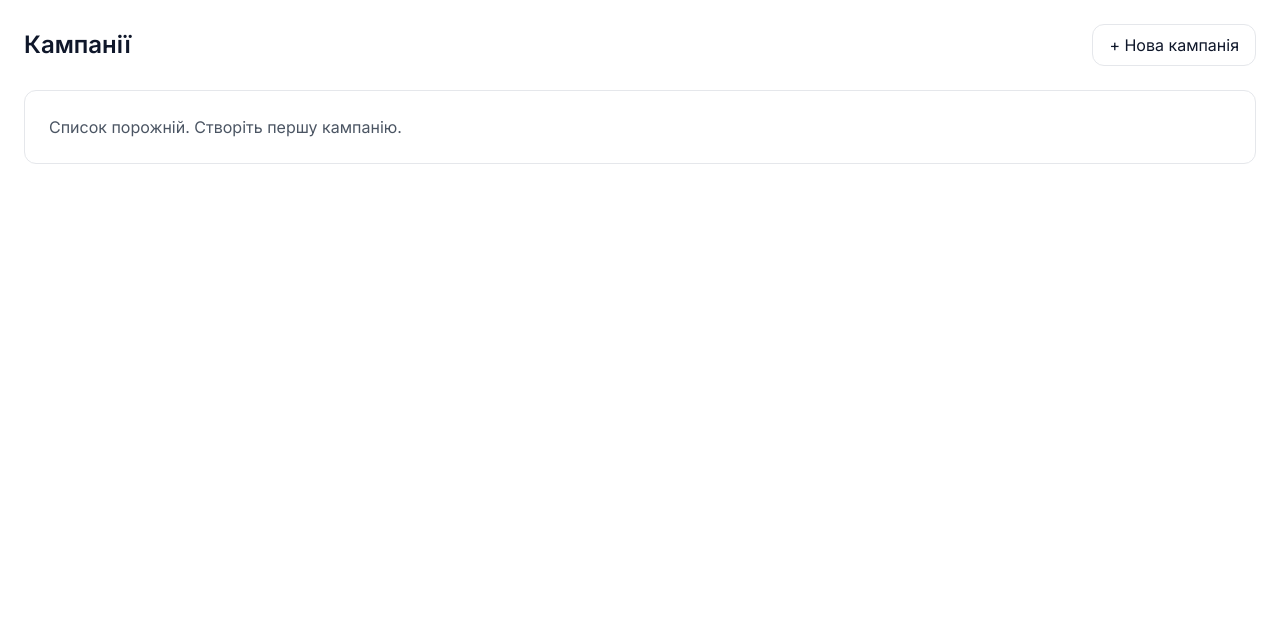
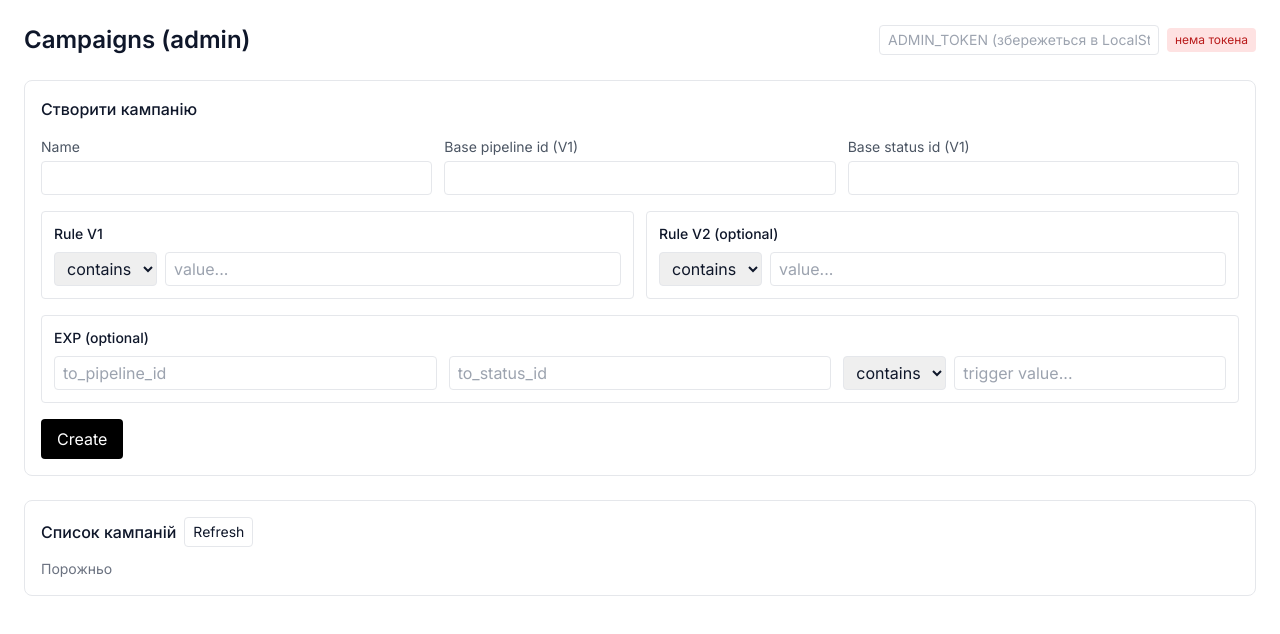
Before and after one commit to yurashko-ux/P-3-0, a Next.js app in the folder web/: page /campaigns in a window 1280 px wide. Shown: the top 634 px of the page. Built offline with nearby package versions, Linux system fonts and the light colour scheme; no server answers.

Commit message:
Update page.tsx

```diff
--- a/web/app/(admin)/campaigns/page.tsx
+++ b/web/app/(admin)/campaigns/page.tsx
@@ -1,22 +1,19 @@
-// web/app/(admin)/campaigns/page.tsx
-export const dynamic = "force-dynamic";
+"use client";
+
+import { useEffect, useMemo, useState } from "react";
 
 type Rule = { op?: "contains" | "equals"; value?: string };
-
 type Campaign = {
   id: string;
   name?: string;
 
-  // base (V1 base pair)
   base_pipeline_id?: number;
   base_status_id?: number;
   base_pipeline_name?: string | null;
   base_status_name?: string | null;
 
-  // rules
   rules?: { v1?: Rule; v2?: Rule };
 
-  // experiment (EXP)
   exp?: {
     to_pipeline_id?: number;
     to_status_id?: number;
@@ -25,7 +22,6 @@ type Campaign = {
     trigger?: Rule;
   };
 
-  // counters
   v1_count?: number;
   v2_count?: number;
   exp_count?: number;
@@ -34,132 +30,273 @@ type Campaign = {
   active?: boolean;
 };
 
-async function getCampaigns(): Promise<Campaign[]> {
-  const res = await fetch(`${process.env.NEXT_PUBLIC_BASE_URL ?? ""}/api/campaigns`, {
-    cache: "no-store",
-  }).catch(() => null as any);
-
-  if (!res?.ok) {
-    // fallback: виклик локального відносного шляху, якщо NEXT_PUBLIC_BASE_URL не заданий
-    const rel = await fetch(`/api/campaigns`, { cache: "no-store" }).catch(() => null as any);
-    if (!rel?.ok) return [];
-    const data = await rel.json();
-    return (data?.items ?? []) as Campaign[];
+function readCookie(name: string): string | null {
+  if (typeof document === "undefined") return null;
+  const m = document.cookie.match(
+    new RegExp("(?:^|;\\s*)" + name.replace(/[-.[\]{}()*+?^$|\\]/g, "\\$&") + "=([^;]*)")
+  );
+  return m ? decodeURIComponent(m[1]) : null;
 }
 
-  const data = await res.json();
-  return (data?.items ?? []) as Campaign[];
+export default function AdminCampaignsPage() {
+  // --- admin token handling ---
+  const [token, setToken] = useState<string>("");
+  useEffect(() => {
+    // 1) з cookie admin_token
+    const fromCookie = readCookie("admin_token");
+    // 2) з localStorage, якщо є
+    const fromLS = typeof window !== "undefined" ? localStorage.getItem("admin_token") : null;
+    const t = (fromCookie || fromLS || "").trim();
+    if (t) setToken(t);
+  }, []);
+  useEffect(() => {
+    if (token && typeof window !== "undefined") {
+      localStorage.setItem("admin_token", token);
+      // дублюємо в cookie на 30 днів (для бека — якщо буде потрібно)
+      document.cookie = `admin_token=${encodeURIComponent(token)}; Max-Age=${60 * 60 * 24 * 30}; Path=/; SameSite=Lax`;
+    }
+  }, [token]);
+
+  // --- list campaigns ---
+  const [items, setItems] = useState<Campaign[] | null>(null);
+  const [loading, setLoading] = useState(false);
+  const [error, setError] = useState<string | null>(null);
+
+  async function load() {
+    setLoading(true);
+    setError(null);
+    try {
+      const r = await fetch("/api/campaigns", { cache: "no-store" });
+      const j = await r.json();
+      if (!j.ok) throw new Error(j.error || "Failed to load");
+      setItems(j.items || []);
+    } catch (e: any) {
+      setError(e?.message || String(e));
+    } finally {
+      setLoading(false);
+    }
+  }
+  useEffect(() => {
+    load();
+  }, []);
+
+  // --- create form state ---
+  const [name, setName] = useState("");
+  const [basePipelineId, setBasePipelineId] = useState<string>("");
+  const [baseStatusId, setBaseStatusId] = useState<string>("");
+
+  const [v1Op, setV1Op] = useState<"contains" | "equals">("contains");
+  const [v1Value, setV1Value] = useState("");
+
+  const [v2Op, setV2Op] = useState<"contains" | "equals">("contains");
+  const [v2Value, setV2Value] = useState("");
+
+  const [expPipelineId, setExpPipelineId] = useState<string>("");
+  const [expStatusId, setExpStatusId] = useState<string>("");
+  const [expOp, setExpOp] = useState<"contains" | "equals">("contains");
+  const [expValue, setExpValue] = useState("");
+
+  const validToken = useMemo(() => (token || "").trim(), [token]);
+
+  async function onCreate(e: React.FormEvent) {
+    e.preventDefault();
+    setError(null);
+
+    if (!validToken) {
+      setError("Введи ADMIN_TOKEN нагорі (або постав cookie admin_token) і спробуй ще раз.");
+      return;
     }
 
-function fmtDate(ts?: number) {
-  if (!ts) return "-";
-  try {
-    const d = new Date(ts);
-    return d.toLocaleString();
-  } catch {
-    return String(ts);
+    const body: Partial<Campaign> = {
+      name: name || "",
+      base_pipeline_id: basePipelineId ? Number(basePipelineId) : undefined,
+      base_status_id: baseStatusId ? Number(baseStatusId) : undefined,
+      rules: {
+        v1: { op: v1Op, value: v1Value || "" },
+        v2: v2Value ? { op: v2Op, value: v2Value } : undefined,
+      },
+      exp:
+        expPipelineId || expStatusId || expValue
+          ? {
+              to_pipeline_id: expPipelineId ? Number(expPipelineId) : undefined,
+              to_status_id: expStatusId ? Number(expStatusId) : undefined,
+              trigger: expValue ? { op: expOp, value: expValue } : undefined,
             }
+          : undefined,
+      active: true,
+    };
+
+    // головне: токен у query → бек приймає його
+    const url = `/api/campaigns?token=${encodeURIComponent(validToken)}`;
+
+    const r = await fetch(url, {
+      method: "POST",
+      headers: { "Content-Type": "application/json" },
+      // дублюємо в заголовок на всяк випадок (бек також приймає header)
+      body: JSON.stringify(body),
+    });
+
+    const j = await r.json().catch(() => ({}));
+    if (!r.ok || !j.ok) {
+      setError(`POST /api/campaigns → ${j?.error || r.statusText}`);
+      return;
     }
 
-function ruleText(r?: Rule) {
-  if (!r?.value) return "-";
-  return `${r.op === "equals" ? "==" : "∋"} ${r.value}`;
+    // очистити форму (не обов'язково)
+    setName("");
+    setBasePipelineId("");
+    setBaseStatusId("");
+    setV1Op("contains");
+    setV1Value("");
+    setV2Op("contains");
+    setV2Value("");
+    setExpPipelineId("");
+    setExpStatusId("");
+    setExpOp("contains");
+    setExpValue("");
+
+    await load();
   }
 
-export default async function CampaignsPage() {
-  const items = await getCampaigns();
-
   return (
-    <div className="p-6">
-      <div className="mb-6 flex items-center justify-between">
-        <h1 className="text-2xl font-semibold">Кампанії</h1>
-        <a
-          href="/admin/campaigns/new"
-          className="rounded-xl px-4 py-2 border hover:shadow transition"
-        >
-          + Нова кампанія
-        </a>
+    <div className="p-6 space-y-6">
+      <div className="flex flex-wrap items-center gap-3">
+        <h1 className="text-2xl font-semibold">Campaigns (admin)</h1>
+        <div className="ml-auto flex items-center gap-2">
+          <input
+            className="border rounded px-2 py-1 text-sm w-[280px]"
+            placeholder="ADMIN_TOKEN (збережеться в LocalStorage + Cookie)"
+            value={token}
+            onChange={(e) => setToken(e.target.value)}
+          />
+          <span className={`text-xs px-2 py-1 rounded ${validToken ? "bg-green-100 text-green-700" : "bg-red-100 text-red-700"}`}>
+            {validToken ? "token ✓" : "нема токена"}
+          </span>
+        </div>
       </div>
 
-      {(!items || items.length === 0) && (
-        <div className="rounded-xl border p-6 text-gray-600">
-          Список порожній. Створіть першу кампанію.
+      {/* Create */}
+      <form onSubmit={onCreate} className="border rounded-lg p-4 space-y-4">
+        <h2 className="font-medium">Створити кампанію</h2>
+        <div className="grid grid-cols-1 md:grid-cols-3 gap-3">
+          <label className="flex flex-col gap-1">
+            <span className="text-sm text-gray-600">Name</span>
+            <input className="border rounded px-2 py-1" value={name} onChange={(e) => setName(e.target.value)} />
+          </label>
+
+          <label className="flex flex-col gap-1">
+            <span className="text-sm text-gray-600">Base pipeline id (V1)</span>
+            <input className="border rounded px-2 py-1" value={basePipelineId} onChange={(e) => setBasePipelineId(e.target.value)} />
+          </label>
+
+          <label className="flex flex-col gap-1">
+            <span className="text-sm text-gray-600">Base status id (V1)</span>
+            <input className="border rounded px-2 py-1" value={baseStatusId} onChange={(e) => setBaseStatusId(e.target.value)} />
+          </label>
         </div>
-      )}
 
-      {items && items.length > 0 && (
-        <div className="overflow-x-auto rounded-xl border">
-          <table className="min-w-full text-sm">
-            <thead className="bg-gray-50">
-              <tr className="text-left">
-                <th className="px-4 py-3 font-medium">ID</th>
-                <th className="px-4 py-3 font-medium">Назва</th>
-                <th className="px-4 py-3 font-medium">База (V1)</th>
-                <th className="px-4 py-3 font-medium">V1 правило</th>
-                <th className="px-4 py-3 font-medium">V2 правило</th>
-                <th className="px-4 py-3 font-medium">EXP → ціль</th>
-                <th className="px-4 py-3 font-medium">EXP тригер</th>
-                <th className="px-4 py-3 font-medium">Лічильники</th>
-                <th className="px-4 py-3 font-medium">Статус</th>
-                <th className="px-4 py-3 font-medium">Створено</th>
+        <div className="grid grid-cols-1 md:grid-cols-2 gap-3">
+          {/* V1 */}
+          <div className="border rounded p-3 space-y-2">
+            <div className="text-sm font-medium">Rule V1</div>
+            <div className="flex gap-2">
+              <select className="border rounded px-2 py-1" value={v1Op} onChange={(e) => setV1Op(e.target.value as any)}>
+                <option value="contains">contains</option>
+                <option value="equals">equals</option>
+              </select>
+              <input className="border rounded px-2 py-1 flex-1" placeholder="value..." value={v1Value} onChange={(e) => setV1Value(e.target.value)} />
+            </div>
+          </div>
+
+          {/* V2 */}
+          <div className="border rounded p-3 space-y-2">
+            <div className="text-sm font-medium">Rule V2 (optional)</div>
+            <div className="flex gap-2">
+              <select className="border rounded px-2 py-1" value={v2Op} onChange={(e) => setV2Op(e.target.value as any)}>
+                <option value="contains">contains</option>
+                <option value="equals">equals</option>
+              </select>
+              <input className="border rounded px-2 py-1 flex-1" placeholder="value..." value={v2Value} onChange={(e) => setV2Value(e.target.value)} />
+            </div>
+          </div>
+        </div>
+
+        {/* EXP */}
+        <div className="border rounded p-3 space-y-2">
+          <div className="text-sm font-medium">EXP (optional)</div>
+          <div className="grid grid-cols-1 md:grid-cols-3 gap-3">
+            <input className="border rounded px-2 py-1" placeholder="to_pipeline_id" value={expPipelineId} onChange={(e) => setExpPipelineId(e.target.value)} />
+            <input className="border rounded px-2 py-1" placeholder="to_status_id" value={expStatusId} onChange={(e) => setExpStatusId(e.target.value)} />
+            <div className="flex gap-2">
+              <select className="border rounded px-2 py-1" value={expOp} onChange={(e) => setExpOp(e.target.value as any)}>
+                <option value="contains">contains</option>
+                <option value="equals">equals</option>
+              </select>
+              <input className="border rounded px-2 py-1 flex-1" placeholder="trigger value..." value={expValue} onChange={(e) => setExpValue(e.target.value)} />
+            </div>
+          </div>
+        </div>
+
+        <button type="submit" className="bg-black text-white px-4 py-2 rounded hover:opacity-90">
+          Create
+        </button>
+
+        {error && <div className="text-red-600 text-sm">{error}</div>}
+      </form>
+
+      {/* List */}
+      <div className="border rounded-lg p-4">
+        <div className="flex items-center gap-2 mb-3">
+          <h2 className="font-medium">Список кампаній</h2>
+          <button onClick={load} className="text-sm border px-2 py-1 rounded hover:bg-gray-50">Refresh</button>
+        </div>
+
+        {loading && <div className="text-sm text-gray-500">Loading…</div>}
+        {!loading && items && items.length === 0 && <div className="text-sm text-gray-500">Порожньо</div>}
+
+        {!loading && items && items.length > 0 && (
+          <table className="w-full text-sm">
+            <thead>
+              <tr className="text-left text-gray-500">
+                <th className="pb-2 pr-4">Created</th>
+                <th className="pb-2 pr-4">Name</th>
+                <th className="pb-2 pr-4">Base (V1)</th>
+                <th className="pb-2 pr-4">V1</th>
+                <th className="pb-2 pr-4">V2</th>
+                <th className="pb-2 pr-4">EXP</th>
+                <th className="pb-2 pr-4">Counts</th>
               </tr>
             </thead>
             <tbody>
-              {items.map((c) => {
-                const basePipe =
-                  (c.base_pipeline_name ?? undefined) || (c.base_pipeline_id != null ? `#${c.base_pipeline_id}` : "-");
-                const baseStatus =
-                  (c.base_status_name ?? undefined) || (c.base_status_id != null ? `#${c.base_status_id}` : "-");
-
-                const toPipe =
-                  (c.exp?.to_pipeline_name ?? undefined) ||
-                  (c.exp?.to_pipeline_id != null ? `#${c.exp?.to_pipeline_id}` : "-");
-                const toStatus =
-                  (c.exp?.to_status_name ?? undefined) ||
-                  (c.exp?.to_status_id != null ? `#${c.exp?.to_status_id}` : "-");
-
-                return (
+              {items.map((c) => (
                 <tr key={c.id} className="border-t">
-                    <td className="px-4 py-3 text-gray-500">{c.id}</td>
-                    <td className="px-4 py-3 font-medium">{c.name ?? "-"}</td>
-                    <td className="px-4 py-3">
-                      <div className="text-gray-900">{basePipe} → {baseStatus}</div>
+                  <td className="py-2 pr-4">{c.created_at ? new Date(c.created_at).toLocaleString() : "-"}</td>
+                  <td className="py-2 pr-4">{c.name || c.id}</td>
+                  <td className="py-2 pr-4">
+                    {(c.base_pipeline_name ?? c.base_pipeline_id ?? "-")} → {(c.base_status_name ?? c.base_status_id ?? "-")}
                   </td>
-                    <td className="px-4 py-3">{ruleText(c.rules?.v1)}</td>
-                    <td className="px-4 py-3">{ruleText(c.rules?.v2)}</td>
-                    <td className="px-4 py-3">
-                      <div className="text-gray-900">{toPipe} → {toStatus}</div>
+                  <td className="py-2 pr-4">
+                    {c.rules?.v1 ? `${c.rules.v1.op || "contains"} "${c.rules.v1.value || ""}"` : "-"}
                   </td>
-                    <td className="px-4 py-3">{ruleText(c.exp?.trigger)}</td>
-                    <td className="px-4 py-3 text-gray-700">
-                      <div className="flex gap-3">
-                        <span>V1: {c.v1_count ?? 0}</span>
-                        <span>V2: {c.v2_count ?? 0}</span>
-                        <span>EXP: {c.exp_count ?? 0}</span>
-                      </div>
+                  <td className="py-2 pr-4">
+                    {c.rules?.v2 ? `${c.rules.v2.op || "contains"} "${c.rules.v2.value || ""}"` : "-"}
                   </td>
-                    <td className="px-4 py-3">
-                      <span
-                        className={`inline-flex items-center gap-2 rounded-full px-2.5 py-1 text-xs border ${
-                          c.active ? "bg-green-50 border-green-200 text-green-700" : "bg-gray-50 border-gray-200 text-gray-600"
-                        }`}
-                      >
-                        <span
-                          className={`h-1.5 w-1.5 rounded-full ${
-                            c.active ? "bg-green-500" : "bg-gray-400"
-                          }`}
-                        />
-                        {c.active ? "active" : "inactive"}
-                      </span>
+                  <td className="py-2 pr-4">
+                    {c.exp
+                      ? `to ${c.exp.to_pipeline_name ?? c.exp.to_pipeline_id ?? "?"} → ${c.exp.to_status_name ?? c.exp.to_status_id ?? "?"}${
+                          c.exp.trigger ? `, trigger: ${c.exp.trigger.op || "contains"} "${c.exp.trigger.value || ""}"` : ""
+                        }`
+                      : "-"}
                   </td>
-                    <td className="px-4 py-3 text-gray-500">{fmtDate(c.created_at)}</td>
+                  <td className="py-2 pr-4">
+                    v1: {c.v1_count ?? 0}, v2: {c.v2_count ?? 0}, exp: {c.exp_count ?? 0}
+                  </td>
                 </tr>
-                );
-              })}
+              ))}
             </tbody>
           </table>
+        )}
       </div>
-      )}
     </div>
   );
 }
```
Lines whose indentation alone changed are shown as unchanged.
